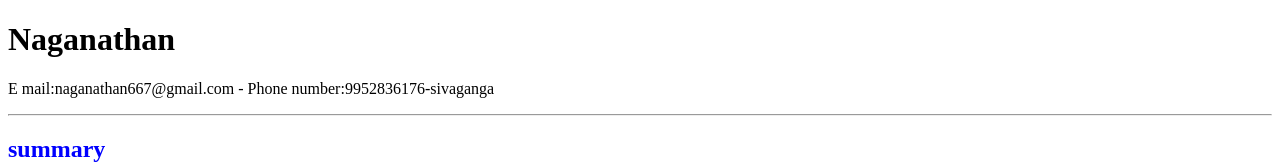
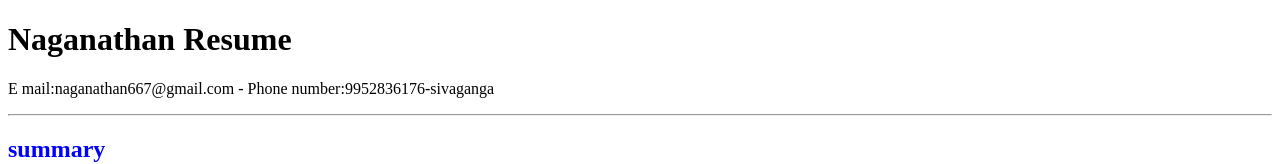
Before and after one commit to nAG-max/My-Resume, a plain HTML site: page index.html in a window 1280 px wide. Shown: the top 164 px of the page. Drawn offline with Linux system fonts and the light colour scheme.

Commit message:
Update index.html

```diff
--- a/index.html
+++ b/index.html
@@ -14,7 +14,7 @@
 </head>
 <body>
     <header>
-        <h1>Naganathan</h1>
+        <h1>Naganathan Resume</h1>
         <p>E mail:naganathan667@gmail.com - Phone number:9952836176-sivaganga</p>
     </header>
     <hr>
@@ -72,4 +72,5 @@
 
 
 </body>
+
 </html>
```
